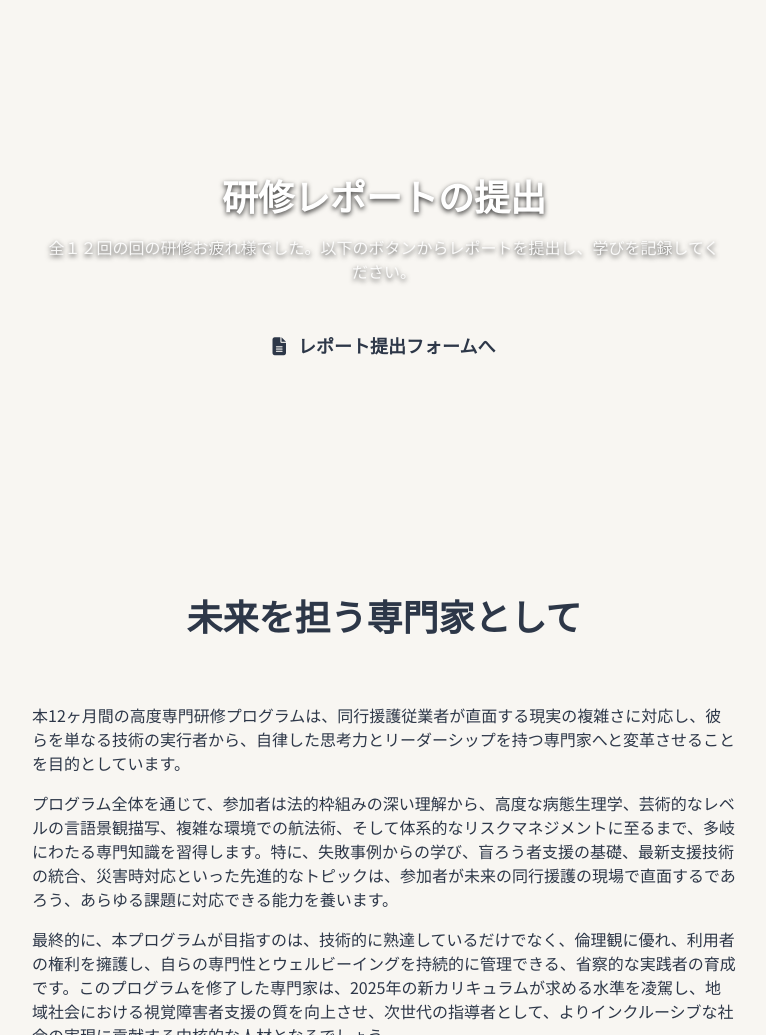
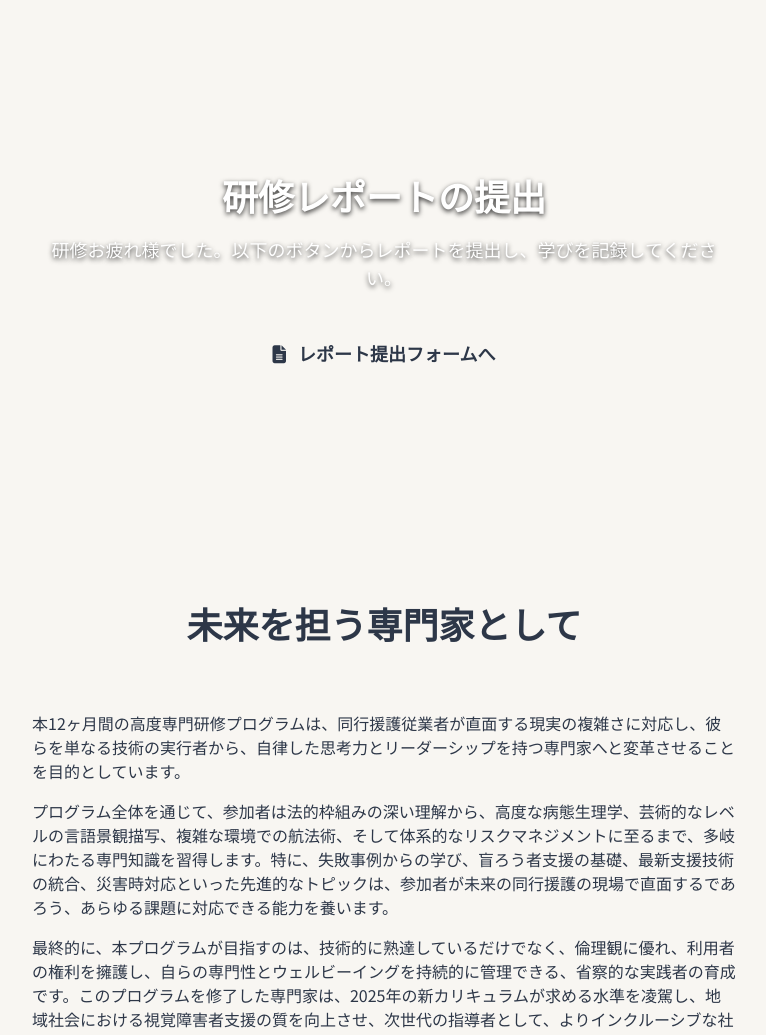
Before and after one commit to sasayuri-taxi/first-page, a plain HTML site: page index.html in a window 1280 px wide. Shown: the part 2833-3868 px from the top of the page, without its empty margins (256-1022 px from the left). Drawn offline with nearby package versions, Linux system fonts and the light colour scheme.

Commit message:
Update index.html

```diff
--- a/index.html
+++ b/index.html
@@ -250,7 +250,7 @@
         <section id="report-submission" class="py-20 md:py-24 bg-var-secondary-color">
             <div class="container mx-auto px-6 text-center">
                  <h2 class="text-3xl md:text-4xl font-bold text-white font-poppins reveal text-shadow-heavy">研修レポートの提出</h2>
-                 <p class="text-white/90 mt-4 max-w-2xl mx-auto reveal text-shadow-heavy">全１２回の回の研修お疲れ様でした。以下のボタンからレポートを提出し、学びを記録してください。</p>
+                    <p class="text-white text-lg mt-4 max-w-2xl mx-auto text-shadow-heavy">研修お疲れ様でした。以下のボタンからレポートを提出し、学びを記録してください。</p>
                  <div class="mt-8 reveal">
                      <a href="https://forms.gle/1ueUGxzpvifgPTo78" target="_blank" rel="noopener noreferrer" class="inline-block bg-var-accent-color text-var-primary-color font-bold py-4 px-10 rounded-full hover:bg-yellow-500 transition-all duration-300 transform hover:scale-105 text-lg">
                          <i class="fas fa-file-alt mr-2"></i> レポート提出フォームへ
```
